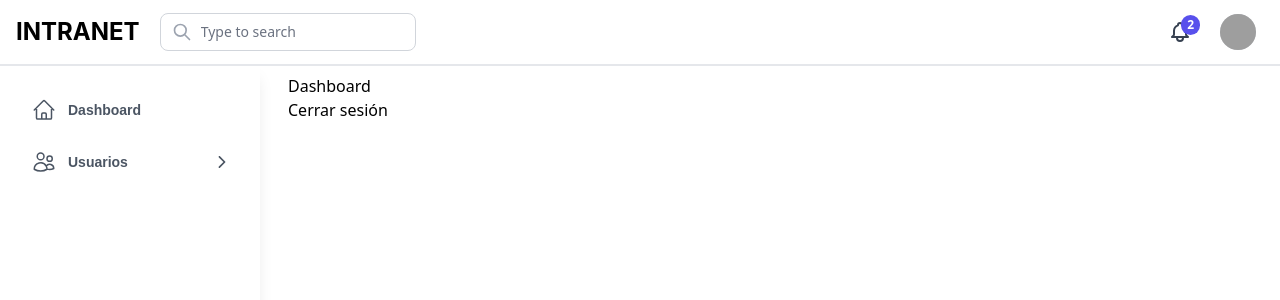
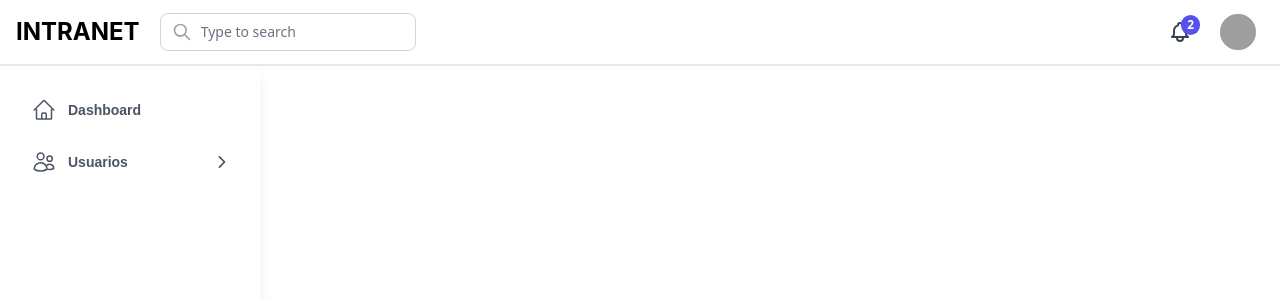
Before and after one commit to albertoG-MG/nodejs_react_mysql_template, a React (Create React App) app in the folder frontend/: page / in a window 1280 px wide. Shown: the top 300 px of the page. Built offline with nearby package versions, Linux system fonts and the light colour scheme; sample sign-in values are in the browser's storage; grey boxes are pictures that could not be loaded; a web font is replaced by a local one.

Commit message:
Ahora el sidebar despliega un overlay en vez de empujar el contenido hacia la izquierda

```diff
--- a/frontend/src/App.js
+++ b/frontend/src/App.js
@@ -11,6 +11,7 @@
         return localStorage.getItem('token') !== null;
     });
     const [isSidebarOpen, setIsSidebarOpen] = useState(true);
+    const [windowWidth, setWindowWidth] = useState(window.innerWidth);
 
     const handleLogin = (token) => {
         localStorage.setItem('token', token); // Guarda el token en localStorage
@@ -27,7 +28,7 @@
     };
 
     const handleResize = () => {
-        // Si la ventana es más pequeña que 'md', cerrar el sidebar
+        setWindowWidth(window.innerWidth);
         if (window.innerWidth < 768) { // 768px es el punto de ruptura para md
             setIsSidebarOpen(false);
         } else {
@@ -46,14 +47,16 @@
         };
     }, []);
 
+    const shouldShowOverlay = windowWidth < 768 && isSidebarOpen;
+
     return (
         <Router>
             {estaAutenticado ? (
                 <>
                     <NavbarMenu onToggleSidebar={toggleSidebar} onLogout={handleLogout}/>
                     <SidebarMenu isOpen={isSidebarOpen} />
-                    <div className={`transition-all duration-300 ${isSidebarOpen ? 'ml-64' : 'ml-0'}`}>
-                        <div className="relative top-[58px] py-4 px-8">
+                    <div className={`transition-all duration-300 ${shouldShowOverlay ? 'bg-black opacity-50' : ''}`}>
+                        <div className="relative top-[58px] min-h-screen py-4 px-8">
                             <Routes>
                                     <Route path="/" element={<Dashboard onLogout={handleLogout} />} />
                                     <Route path="*" element={<Navigate to="/" />} />
```
